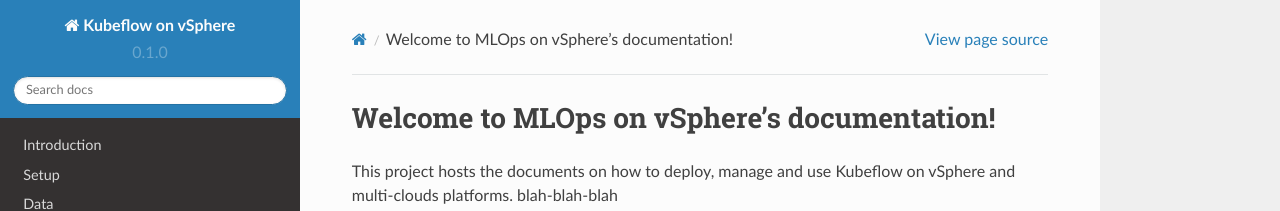
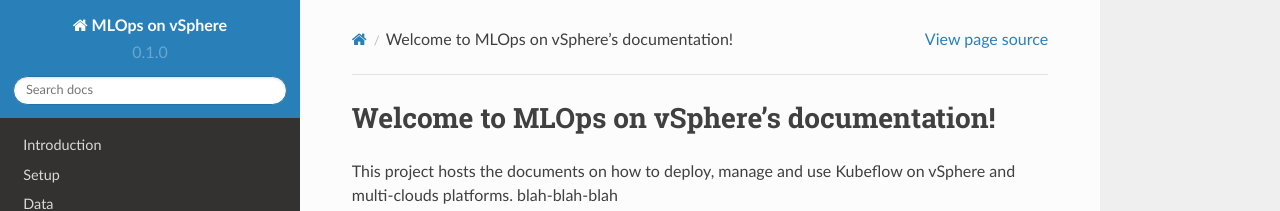
Before and after one commit to liuqi/kubeflow-on-vsphere-docs, a Sphinx documentation site: the page built from docs/source/index.rst, in a window 1280 px wide. Shown: the top 211 px of the page. Built offline with Sphinx 7.4.7 and the Read the Docs theme 2.0.0, drawn with Linux system fonts in a browser that asks for light colours.

Commit message:
Update conf.py

```diff
--- a/docs/source/conf.py
+++ b/docs/source/conf.py
@@ -2,7 +2,7 @@
 
 # -- Project information
 
-project = 'Kubeflow on vSphere'
+project = 'MLOps on vSphere'
 copyright = '2021, VMware'
 author = 'VMware'
 
```
